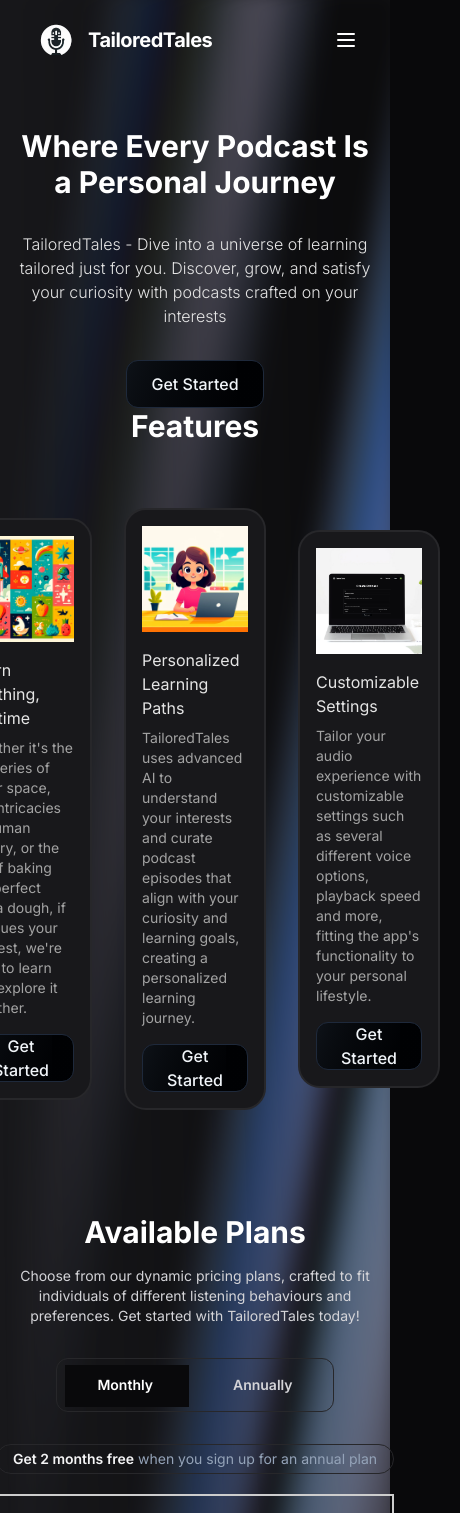
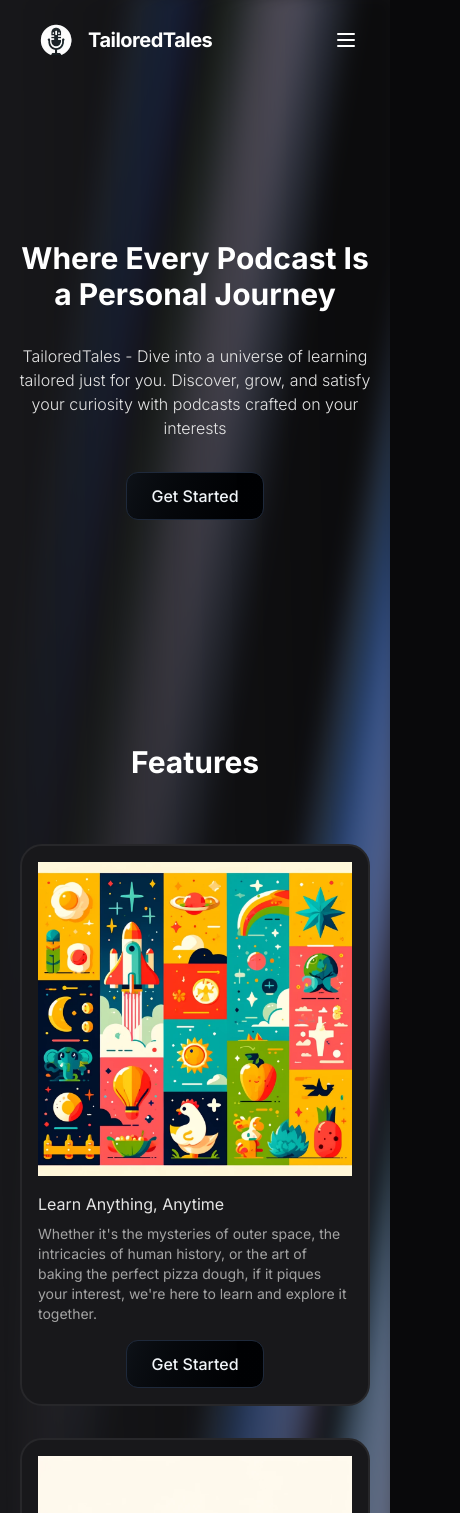
Before and after one commit to varunbln/tailoredtales, a Next.js app: page / in a window 390 px wide. Shown: the top 1513 px of the page, 460 px wide, since content can reach past the window. Built offline with nearby package versions, Linux system fonts and the light colour scheme.

Commit message:
responsive

```diff
--- a/components/FAQ.tsx
+++ b/components/FAQ.tsx
@@ -5,36 +5,46 @@ export default function FAQ() {
     {
       id: 1,
       question: "What topics can I create podcasts for?",
-            answer: "Our platform lets users create personalized podcasts for any topic they're interested in - anything at all.",
+      answer:
+        "Our platform lets users create personalized podcasts for any topic they're interested in - anything at all.",
     },
     {
       id: 2,
       question: "What do I do if I don't like the AI voice?",
-            answer: "We have several different AI voices to choose from, just pick what you like!",
+      answer:
+        "We have several different AI voices to choose from, just pick what you like!",
     },
     {
       id: 3,
       question: "Is there a free trial to test it out?",
-            answer: "Yes, there's a free plan for users to test out our product and see if they like it.",
+      answer:
+        "Yes, there's a free plan for users to test out our product and see if they like it.",
     },
     {
       id: 4,
       question: "How can I switch between different listening plans?",
-            answer: "You can easily switch between plans through your account settings. Upgrade or modify your plan anytime to fit your listening needs.",
+      answer:
+        "You can easily switch between plans through your account settings. Upgrade or modify your plan anytime to fit your listening needs.",
     },
     {
       id: 5,
       question: "Can I download podcasts to listen offline?",
-            answer: "Yes, with our Pro and Ultimate plans, you can download your favorite podcasts and enjoy them offline, anytime, anywhere.",
+      answer:
+        "Yes, with our Pro and Ultimate plans, you can download your favorite podcasts and enjoy them offline, anytime, anywhere.",
     },
     {
       id: 6,
       question: "Are there any ads in the podcasts?",
-            answer: "All plans have no ads at all, to provide an uninterrupted, ad-free listening experience.",
+      answer:
+        "All plans have no ads at all, to provide an uninterrupted, ad-free listening experience.",
     },
   ];
 
-    const faqItemClass = (index: number) => {
+  const faqItemClass = (index: number, mobile: boolean = false) => {
+    if (mobile) {
+      if (index !== 5) return "custom-border-no-bottom";
+      return "custom-border";
+    }
     if (index === 0 || index === 2) {
       return "custom-border-no-bottom";
     } else if (index === 4) {
@@ -55,13 +65,28 @@ export default function FAQ() {
         <p className="mx-auto mt-4 max-w-xl text-sm text-zinc-300 md:text-base">
           Here&apos;s some questions frequently asked by our customers
         </p>
-                <div className="w-full grid grid-cols-2 grid-rows-3 m-12">
+        <div className="hidden invisible w-full md:visible md:grid grid-cols-2 grid-rows-3 m-12">
+          {faqs.map((faq, index) => (
+            <div
+              key={faq.id}
+              className={
+                "flex flex-col justify-start py-8 px-12 " + faqItemClass(index)
+              }
+            >
+              <h4 className="text-lg font-semibold text-white">
+                {faq.question}
+              </h4>
+              <p className="text-zinc-300">{faq.answer}</p>
+            </div>
+          ))}
+        </div>
+        <div className="md:hidden md:invisible w-full m-6">
           {faqs.map((faq, index) => (
             <div
               key={faq.id}
               className={
                 "flex flex-col justify-start py-8 px-12 " +
-                                faqItemClass(index)
+                faqItemClass(index, true)
               }
             >
               <h4 className="text-lg font-semibold text-white">
--- a/components/Features.tsx
+++ b/components/Features.tsx
@@ -5,12 +5,12 @@ export default function Features() {
   return (
     <section
       id="features"
-      className="flex flex-col justify-center items-center md:mt-80"
+      className="flex flex-col justify-center items-center md:mt-80 mt-56"
     >
       <h1 className="text-white mx-auto text-3xl font-bold tracking-normal md:text-5xl">
         Features
       </h1>
-      <div className="flex justify-center items-center px-5 pt-16 pb-10 md:px-10 gap-8">
+      <div className="flex flex-col md:flex-row justify-center items-center px-5 pt-16 pb-10 md:px-10 gap-8">
         <div className="rounded-[22px] max-w-sm p-4 sm:p-10 bg-zinc-900 flex flex-col justify-center items-center border-2 border-[#cdcdcd">
           <Image
             src={`/learn-anything.webp`}
--- a/components/Hero.tsx
+++ b/components/Hero.tsx
@@ -4,20 +4,17 @@ import Link from "next/link";
 
 export default function Hero() {
   return (
-        <main className="flex flex-1 w-full flex-col items-center justify-center text-center px-4 md:px-0 sm:mt-64 mt-12">
+    <main className="flex flex-1 w-full flex-col items-center justify-center text-center px-4 md:px-0 sm:mt-64 mt-40">
       <div className="text-3xl md:text-5xl font-bold text-white text-center max-w-prose">
         Where Every Podcast Is a Personal Journey
       </div>
       <div className="font-light text-base md:text-xl text-neutral-200 py-4 max-w-prose my-4">
-                TailoredTales - Dive into a universe of learning tailored just
-                for you. Discover, grow, and satisfy your curiosity with
-                podcasts crafted on your interests
+        TailoredTales - Dive into a universe of learning tailored just for you.
+        Discover, grow, and satisfy your curiosity with podcasts crafted on your
+        interests
       </div>
       <button className="rounded-xl inline-flex h-12 animate-shimmer items-center justify-center border border-slate-800 bg-[linear-gradient(110deg,#000103,45%,#1e2631,55%,#000103)] bg-[length:200%_100%] px-6 font-medium text-slate-100 transition-colors focus:outline-none focus:ring-2 focus:ring-slate-400 focus:ring-offset-2 focus:ring-offset-slate-50">
-                <Link
-                    className="rounded-xl cursor-pointer font-medium"
-                    href="/sign-up"
-                >
+        <Link className="rounded-xl cursor-pointer font-medium" href="/sign-up">
           Get Started
         </Link>
       </button>
```
Lines whose indentation alone changed are shown as unchanged.
